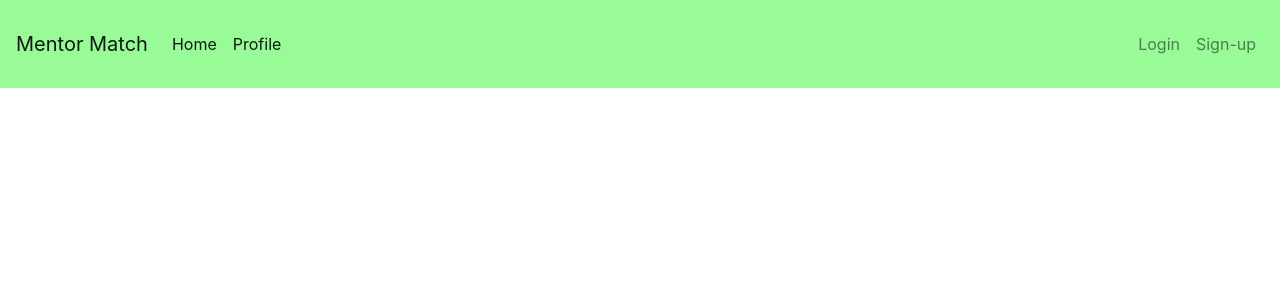
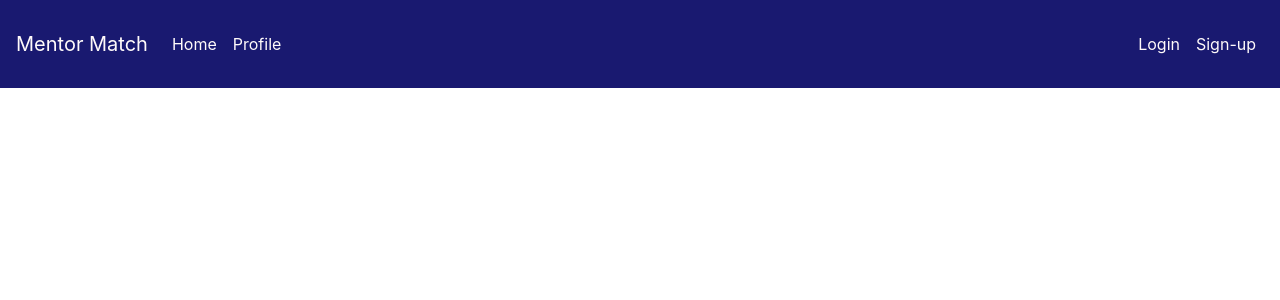
Before and after one commit to lisianshehu/mentor-match, a React (Create React App) app: page / in a window 1280 px wide. Shown: the top 300 px of the page. Built offline with nearby package versions, Linux system fonts and the light colour scheme.

Commit message:
style changes

```diff
--- a/src/navbar/navbar.jsx
+++ b/src/navbar/navbar.jsx
@@ -10,43 +10,48 @@ class Navbar extends Component {
 
     navStyles =
     {
-        backgroundColor: "#98fb98"
+        backgroundColor: "#191970"
     };
+
+    itemStyles =
+    {
+        color: "#FFFAFA"
+    }
 
     render() {
         return (
             <nav class="navbar navbar-expand-lg navbar-light py-4" style={this.navStyles}>
-            <a class="navbar-brand" href="#">Mentor Match</a>
-            <button class="navbar-toggler" type="button" data-toggle="collapse" data-target="#navbarNavDropdown" aria-controls="navbarNavDropdown" aria-expanded="false" aria-label="Toggle navigation">
+            <a class="navbar-brand" style={this.itemStyles} href="#">Mentor Match</a>
+            <button class="navbar-toggler" type="button" data-toggle="collapse" data-target="#navbarSupportedContent" aria-controls="navbarSupportedContentn" aria-expanded="false" aria-label="Toggle navigation">
               <span class="navbar-toggler-icon"></span>
             </button>
-            <div class="collapse navbar-collapse" id="navbarNavDropdown">
+            <div class="collapse navbar-collapse" id="navbarSupportedContent">
                 <ul class="navbar-nav">
                     <li class="nav-item active">
-                    <Link className="nav-link" to="/">Home <span class="sr-only">(current)</span></Link>
+                    <Link className="nav-link" style={this.itemStyles} to="/">Home <span class="sr-only">(current)</span></Link>
                     </li>
                     <li class="nav-item active">
-                    <Link className="nav-link" to={"/landing-page"}>Profile<span class="sr-only">(current)</span></Link>
+                    <Link className="nav-link" style={this.itemStyles} to={"/landing-page"}>Profile<span class="sr-only">(current)</span></Link>
                     </li>
                 </ul>
                 {store.getState().loginReducer.isLoggedIn ?
                 <ul class="nav navbar-nav ml-auto">
                 <li class="nav-item" className="username-item">
-                    <h6>{localStorage.getItem('user')}</h6>
+                    <h6 style={this.itemStyles}>{localStorage.getItem('user')}</h6>
                 </li>
                 <li class="nav-item">
                     <Avatar src="../public/blank_avatar.jpg"></Avatar>
                 </li>
                 <li class="nav-item">
-                    <Link className="nav-link" to={"/logout"}>Logout</Link>
+                    <Link className="nav-link" style={this.itemStyles} to={"/logout"}>Logout</Link>
                 </li>
                 </ul> :
                 <ul class="nav navbar-nav ml-auto">
                 <li class="nav-item">
-                    <Link className="nav-link" to={"/login"}>Login</Link>
+                    <Link className="nav-link" style={this.itemStyles} to={"/login"}>Login</Link>
                 </li>
                 <li class="nav-item">
-                    <Link className="nav-link" to={"/signup"}>Sign-up</Link>
+                    <Link className="nav-link" style={this.itemStyles} to={"/signup"}>Sign-up</Link>
                 </li>
                 </ul>
                 }
```
